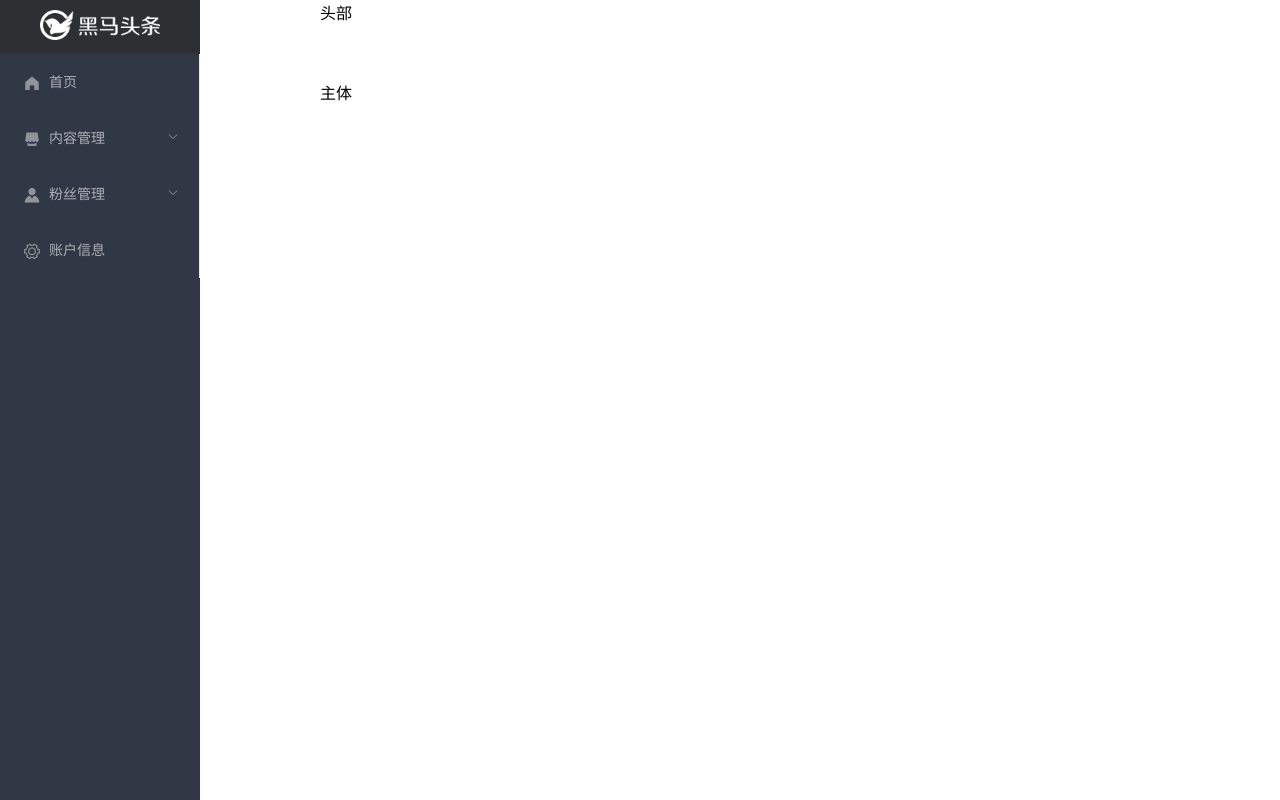
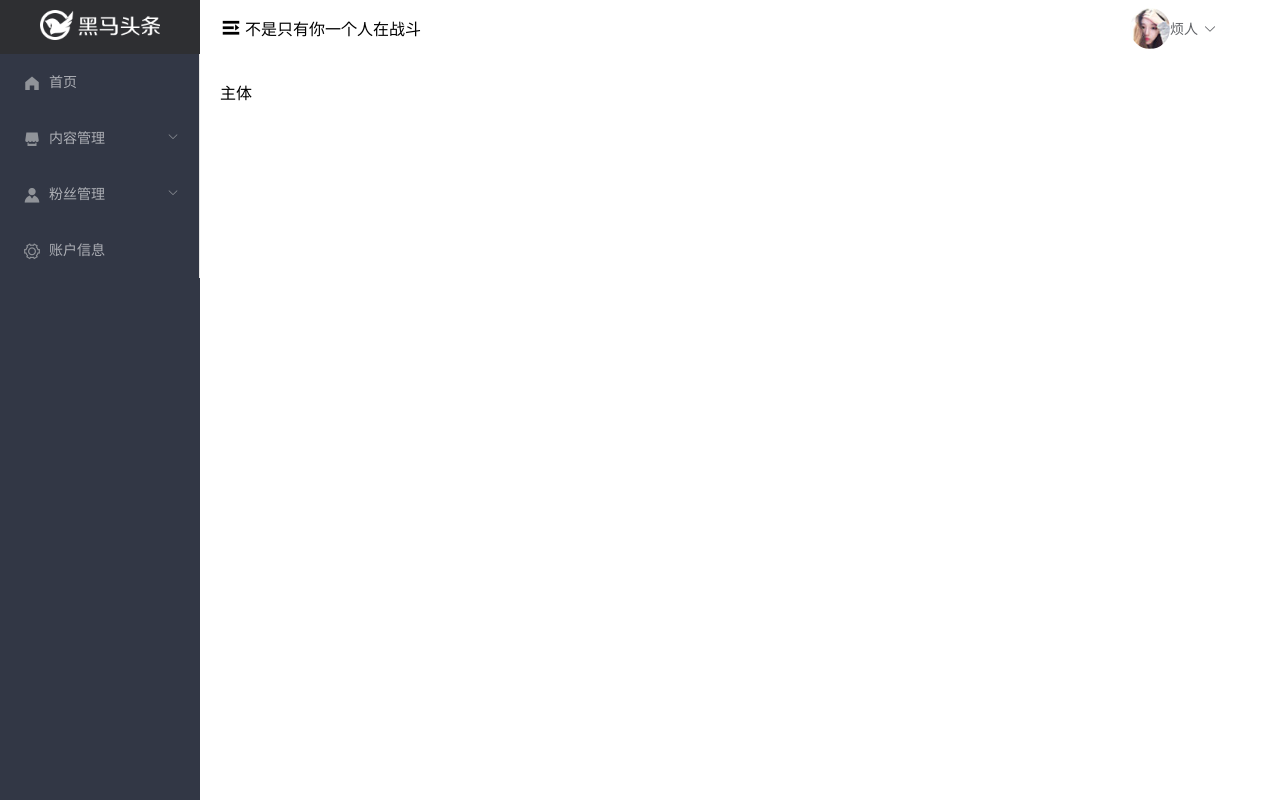
Before and after one commit to kjm1123/82-vue-project-day01, a Vue app: page /#/home in a window 1280 px wide. Built offline with nearby package versions, Linux system fonts and the light colour scheme.

Commit message:
display: flex;

```diff
--- /dev/null
+++ b/src/components/home/layout-header.vue
@@ -0,0 +1,56 @@
+<template>
+<!-- 用el-row 和<el-col> -->
+    <el-row class="layout-header" type="flex" justify="space-between">
+        <!-- span 是给col的宽度  elementUI将页面分成24份 -->
+        <el-col class="left" :span="8">
+            <i class="el-icon-s-unfold icon"></i>
+            <span>不是只有你一个人在战斗</span>
+        </el-col>
+
+              <el-col :span="3" class="right">
+                  <img class="head-img" src="../../assets/images/img/avatar.jpg" alt="">
+                   <el-dropdown trigger="click">
+                       <!-- 下拉菜单是 匿名插槽 -->
+      <span class="el-dropdown-link">
+        烦人<i class="el-icon-arrow-down el-icon--right"></i>
+      </span>
+      <el-dropdown-menu slot="dropdown">
+          <!-- 下拉内容是具名插槽 -->
+        <el-dropdown-item >个人信息</el-dropdown-item>
+        <el-dropdown-item >git地址</el-dropdown-item>
+        <el-dropdown-item >退出</el-dropdown-item>
+      </el-dropdown-menu>
+    </el-dropdown>
+              </el-col>
+       </el-row>
+</template>
+
+<script>
+export default {
+
+}
+</script>
+
+<style lang="less" scoped>
+.layout-header{
+    padding: 8px 0;
+    .left {
+        .icon {
+            font-size: 22px;
+            margin-right: 3px;
+        }
+        display: flex;
+        align-items: center
+    }
+    .right {
+        display: flex;
+        align-items: center
+    }
+    .head-img {
+        border-radius: 50%;
+        width: 40px;
+
+    }
+}
+
+</style>
--- a/src/views/home.vue/index.vue
+++ b/src/views/home.vue/index.vue
@@ -2,13 +2,16 @@
     <!-- 最外层容器 -->
         <el-container>
         <!-- 左侧导航 -->
-        <el-aside>
+        <el-aside style="width:200px">
             <layout-aside></layout-aside>
         </el-aside>
         <!-- 右侧 -->
         <el-container>
             <!-- 头部 -->
-        <el-header> 头部</el-header>
+        <el-header>
+          <!-- 头部组建 -->
+         <layout-header></layout-header>
+        </el-header>
             <!-- 主要区域 -->
         <el-main>主体</el-main>
         </el-container>
@@ -17,9 +20,11 @@
 
 <script>
 import layoutAside from '../../components/home/layout-aside'
+import layoutHeader from '../../components/home/layout-header'
 export default {
   components: {
-    'layout-aside': layoutAside
+    'layout-aside': layoutAside,
+    'layout-header': layoutHeader
   }
 }
 </script>
```
